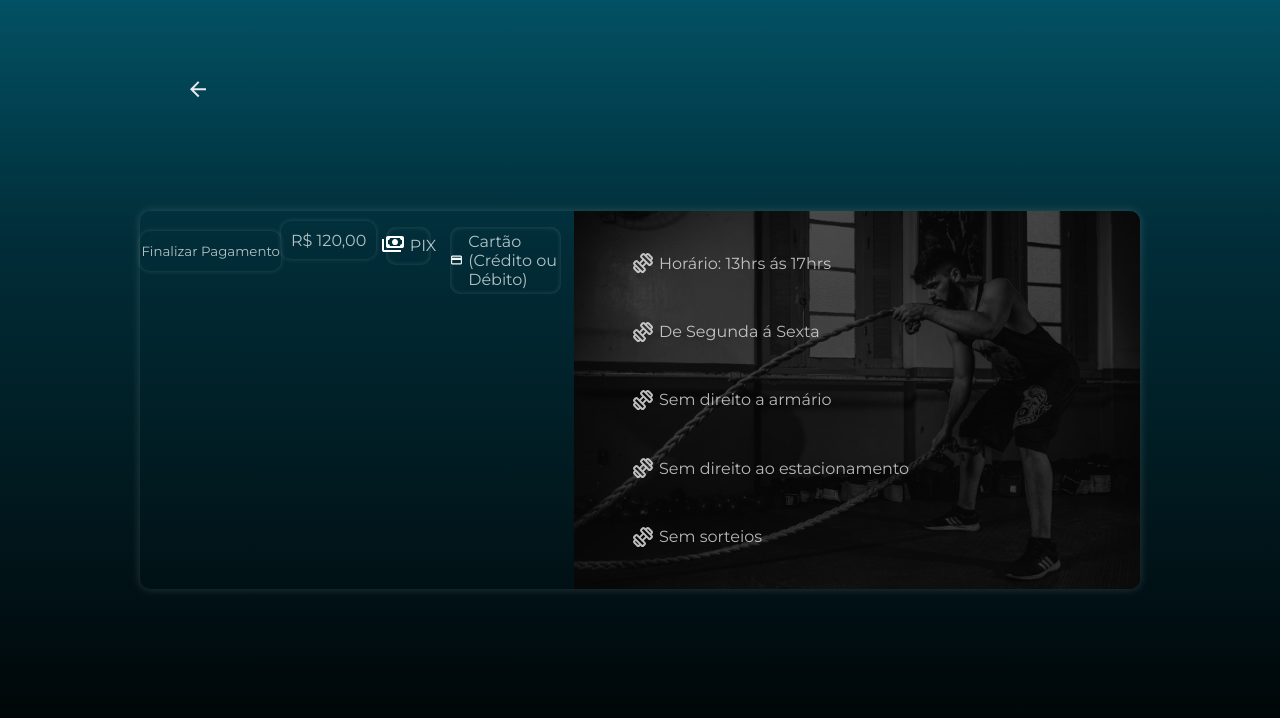
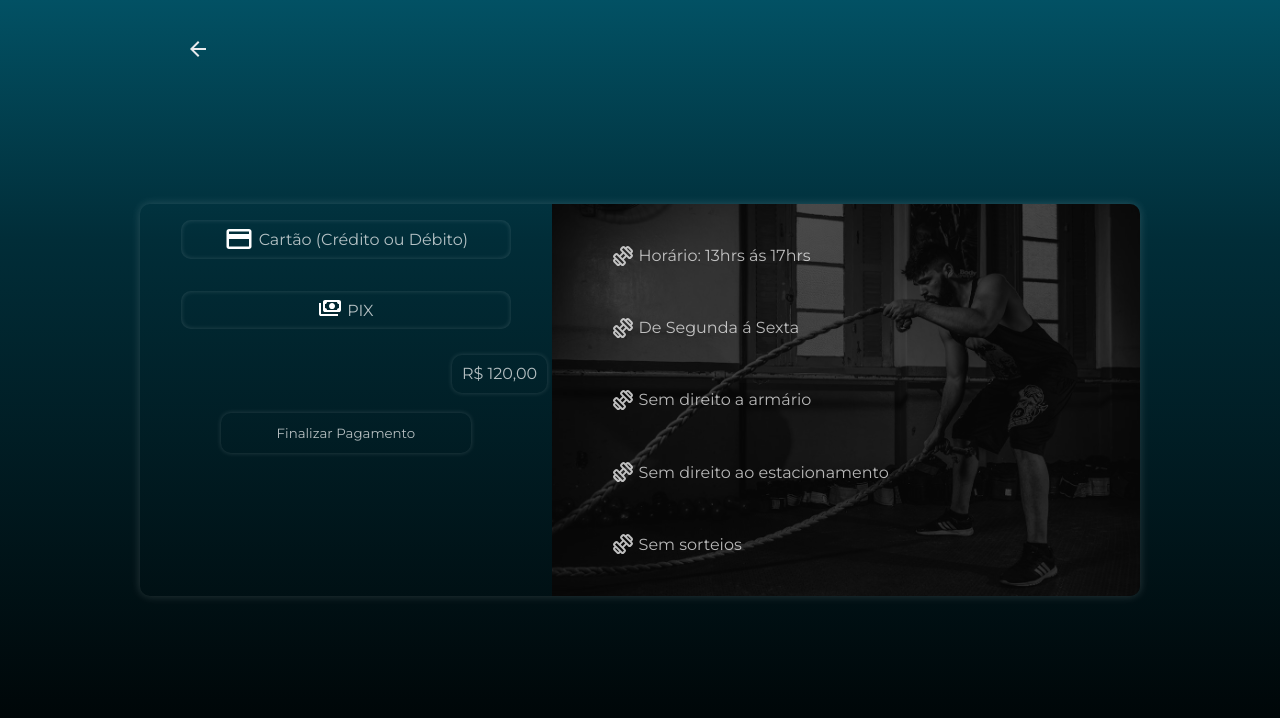
Before and after one commit to PdroOlive/projeto-carrosel, a plain HTML site: page pags/payment-mensal.html in a window 1280 px wide. Drawn offline with Linux system fonts and the light colour scheme.

Commit message:
update html and css

```diff
--- a/pags/payment-mensal.html
+++ b/pags/payment-mensal.html
@@ -8,10 +8,10 @@
     <link rel="stylesheet" href="../styles/media-payment.css">
 </head>
 <body>
-    <main>
     <header>
         <div><a href="../index.html"><img src="../img/back-svg.svg" alt="Back Button"></a></div>
     </header>
+    <main>
         <div id="container-image">
             <img src="../img/mensal.jpg" alt="Foto Anual">
             <ul>
@@ -22,6 +22,9 @@
                 <li><img class="image-svg" src="../img/washer.svg" alt=""> Sem sorteios</li>
             </ul>
         </div>
+
+
+        <section id="container-inputs">
             <section id="menu-card" class="container-menu">
                 <div id="container-card-menu" class="menu">
                     <div id="container-image-card"><img src="../img/credit-card.svg" alt="Card Image"></div>
@@ -29,7 +32,6 @@
                 </div>
                 <div class="progress-effect" id="progress-card"></div>
             </section>
-
             <section id="container-input-card">
                 <span id="close-card" class="close"><img src="../img/close.svg" alt=""></span>
                 <input type="text" name="name" id="iname" placeholder="Nome impresso no Cartão" autocomplete="off">
@@ -50,7 +52,6 @@
                     </div>
                 </div>
             </section>
-
             <section id="container-pix" class="container-menu">
                 <div class="menu">
                     <div id="container-img-pix">
@@ -60,7 +61,6 @@
                 </div>
                 <div class="progress-effect" id="progress-pix"></div>
             </section>
-
             <section id="container-payment-pix">
                 <span id="close-pix" class="close"><img src="../img/close.svg" alt=""></span>
                 <div id="container-qrcode">
@@ -68,11 +68,11 @@
                 </div>
                 <span>Mire a câmera do celular para fazer o pagamento ou se preferir clique no link abaixo: <a href="https://qr.codes/gPM8yD" target="_blank" rel="noopener noreferrer">clique aqui</a></span>
             </section>
-
             <section id="container-payment-value">
                 <div id="container-value-month"></div>
             </section>
             <button  id="payment-finale">Finalizar Pagamento</button>
+        </section>
     </main>
 <script src="../js/payment.js"></script>
 </body>
--- a/styles/payment-style.css
+++ b/styles/payment-style.css
@@ -64,10 +64,12 @@ body
 header
 {
     min-width: 350px;
-    position: absolute;
-    top: 10%;
+    position: fixed;
+    z-index: 1;
+    top: 5%;
     left: 20%;
-    transform: translate(-20%, -10%);
+    transform: translate(-20%, -5%);
+    height: 60px;
 }
 
 header > div > img
```
Also changed, not shown: pags/payment-week.html (+3 -4 lines). Lines whose indentation alone changed are shown as unchanged.
